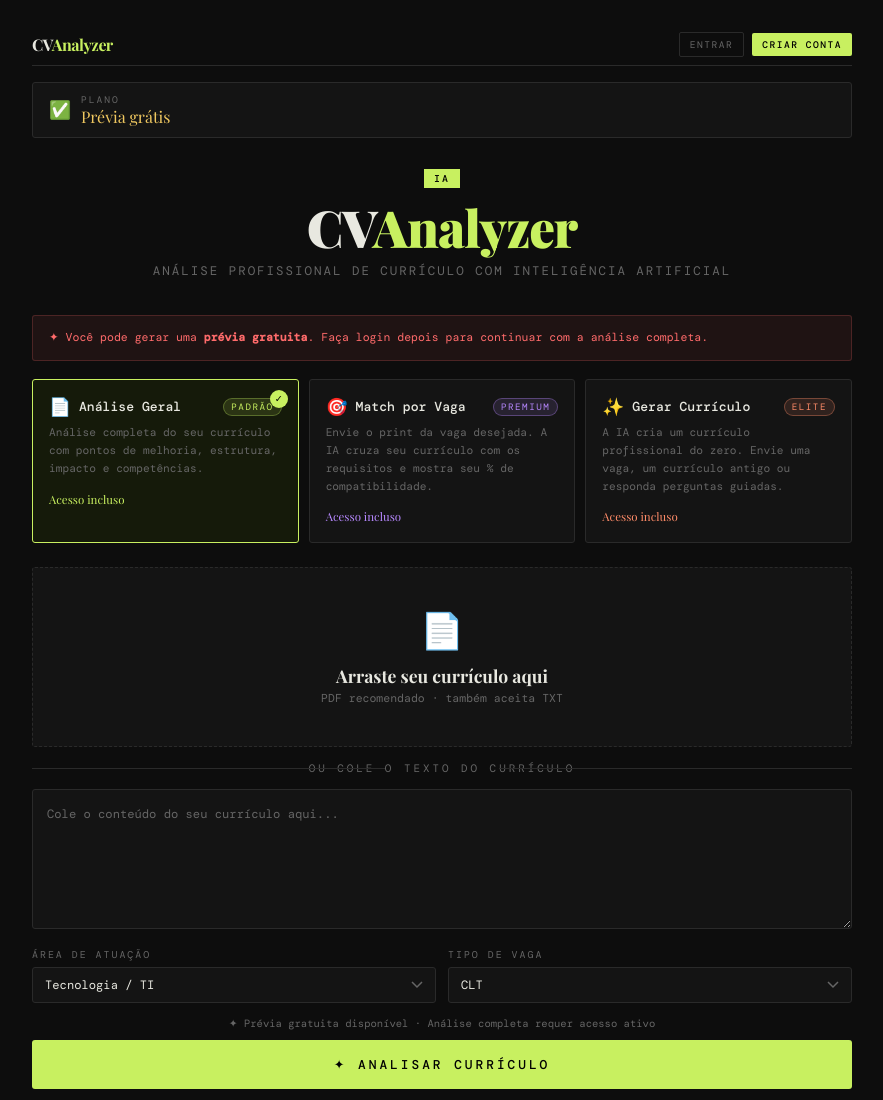
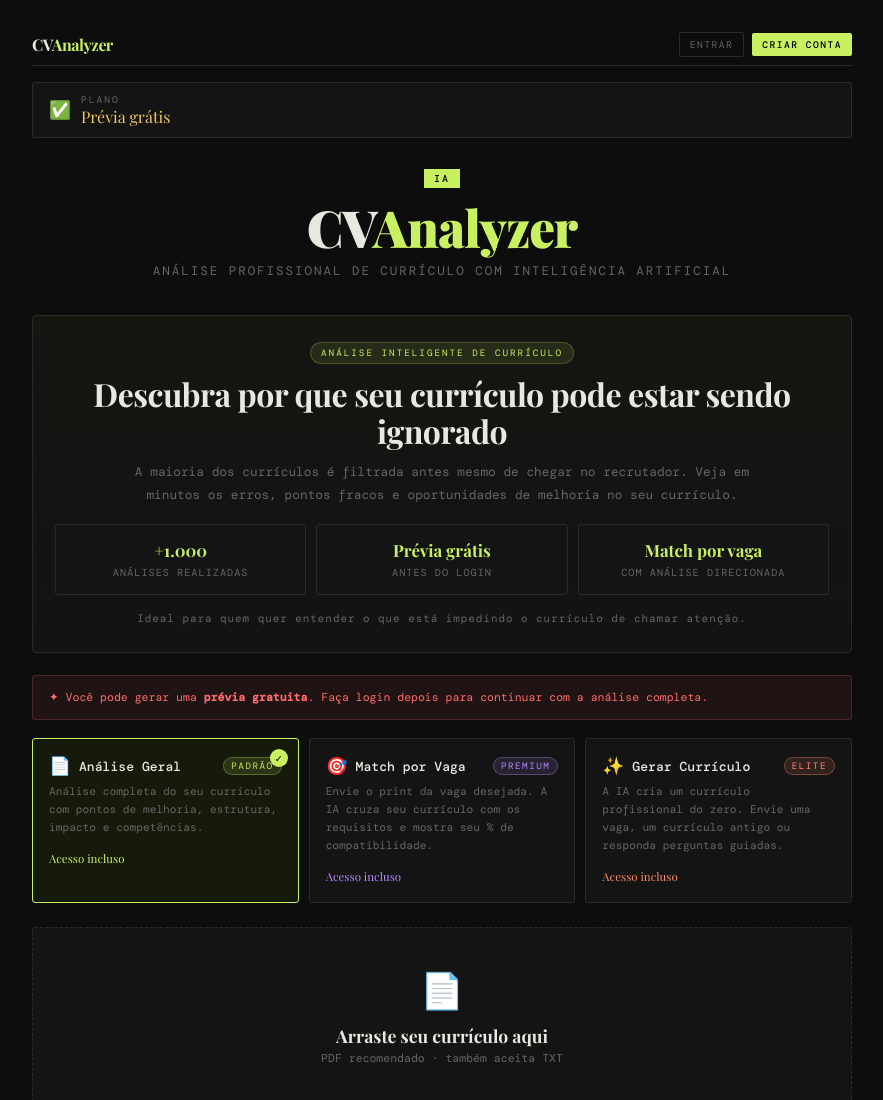
Before and after one commit to pedroramin/CVanalyzerIA, a website: page index.html in a window 1280 px wide. Shown: the top 1100 px of the page, without its empty margins (198-1081 px from the left). Drawn offline with nearby package versions, Linux system fonts and the light colour scheme; a web font is replaced by a local one.

Commit message:
Add hero-proof section to index.html
Added hero-proof section with statistics and description.

```diff
--- a/index.html
+++ b/index.html
@@ -712,7 +712,95 @@
     .modal-btn-row { flex-direction: column; }
     .cv-result-wrap { padding: 24px 20px; }
   }
+
+  .hero-proof {
+    border: 1px solid var(--border);
+    background: linear-gradient(180deg, rgba(200,240,96,0.04) 0%, rgba(20,20,20,0.9) 100%);
+    border-radius: 4px;
+    padding: 24px 22px;
+    margin-bottom: 22px;
+    text-align: center;
+  }
+
+  .hero-proof-badge {
+    display: inline-block;
+    font-size: 0.58rem;
+    letter-spacing: 2px;
+    text-transform: uppercase;
+    color: var(--accent);
+    background: rgba(200,240,96,0.10);
+    border: 1px solid rgba(200,240,96,0.22);
+    padding: 4px 10px;
+    border-radius: 20px;
+    margin-bottom: 12px;
+  }
+
+  .hero-proof-title {
+    font-family: 'Playfair Display', serif;
+    font-size: clamp(1.4rem, 3vw, 2rem);
+    line-height: 1.15;
+    letter-spacing: -0.5px;
+    margin-bottom: 10px;
+    color: var(--text);
+  }
+
+  .hero-proof-text {
+    max-width: 640px;
+    margin: 0 auto 18px;
+    color: var(--muted);
+    font-size: 0.8rem;
+    line-height: 1.8;
+  }
+
+  .hero-proof-stats {
+    display: grid;
+    grid-template-columns: repeat(3, 1fr);
+    gap: 10px;
+    margin-bottom: 14px;
+  }
+
+  .hero-proof-stat {
+    border: 1px solid var(--border);
+    background: var(--surface);
+    border-radius: 3px;
+    padding: 14px 10px;
+  }
+
+  .hero-proof-stat strong {
+    display: block;
+    font-family: 'Playfair Display', serif;
+    font-size: 1.05rem;
+    color: var(--accent);
+    margin-bottom: 4px;
+  }
+
+  .hero-proof-stat span {
+    display: block;
+    font-size: 0.64rem;
+    color: var(--muted);
+    letter-spacing: 1px;
+    text-transform: uppercase;
+    line-height: 1.5;
+  }
+
+  .hero-proof-mini {
+    font-size: 0.68rem;
+    color: var(--muted);
+    letter-spacing: 1px;
+    line-height: 1.7;
+  }
+
+  @media (max-width: 600px) {
+    .hero-proof-stats {
+      grid-template-columns: 1fr;
+    }
+
+    .hero-proof {
+      padding: 20px 16px;
+    }
+  }
 </style>
+
 </head>
 <body>
 
@@ -824,6 +912,38 @@
     <h1>CV<span>Analyzer</span></h1>
     <p>Análise profissional de currículo com inteligência artificial</p>
   </div>
+
+  <div class="hero-proof">
+  <div class="hero-proof-badge">Análise inteligente de currículo</div>
+
+  <h2 class="hero-proof-title">
+    Descubra por que seu currículo pode estar sendo ignorado
+  </h2>
+
+  <p class="hero-proof-text">
+    A maioria dos currículos é filtrada antes mesmo de chegar no recrutador.
+    Veja em minutos os erros, pontos fracos e oportunidades de melhoria no seu currículo.
+  </p>
+
+  <div class="hero-proof-stats">
+    <div class="hero-proof-stat">
+      <strong>+1.000</strong>
+      <span>análises realizadas</span>
+    </div>
+    <div class="hero-proof-stat">
+      <strong>Prévia grátis</strong>
+      <span>antes do login</span>
+    </div>
+    <div class="hero-proof-stat">
+      <strong>Match por vaga</strong>
+      <span>com análise direcionada</span>
+    </div>
+  </div>
+
+  <div class="hero-proof-mini">
+    Ideal para quem quer entender o que está impedindo o currículo de chamar atenção.
+  </div>
+</div>
 
   <!-- INPUT SECTION -->
   <div id="inputSection">
```
